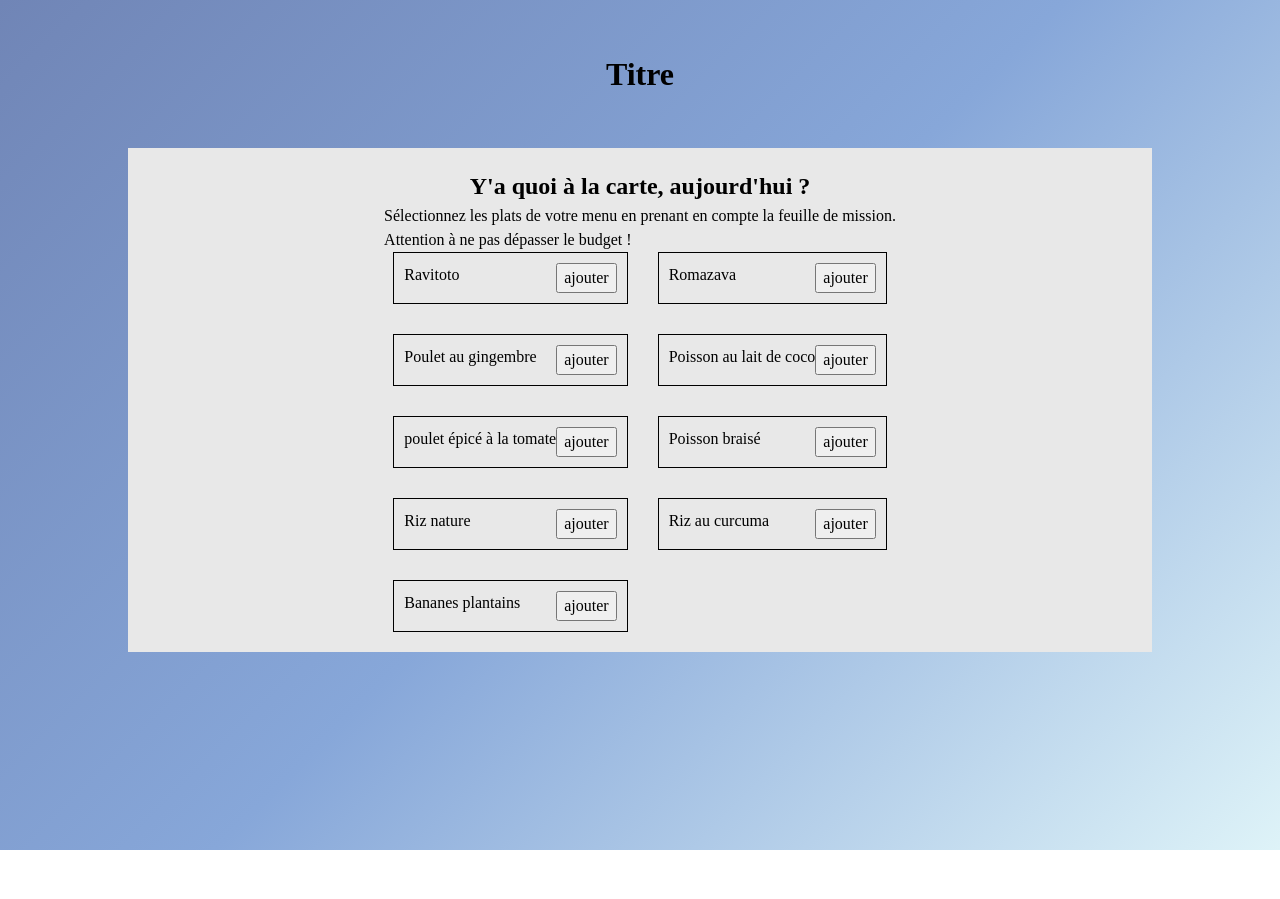
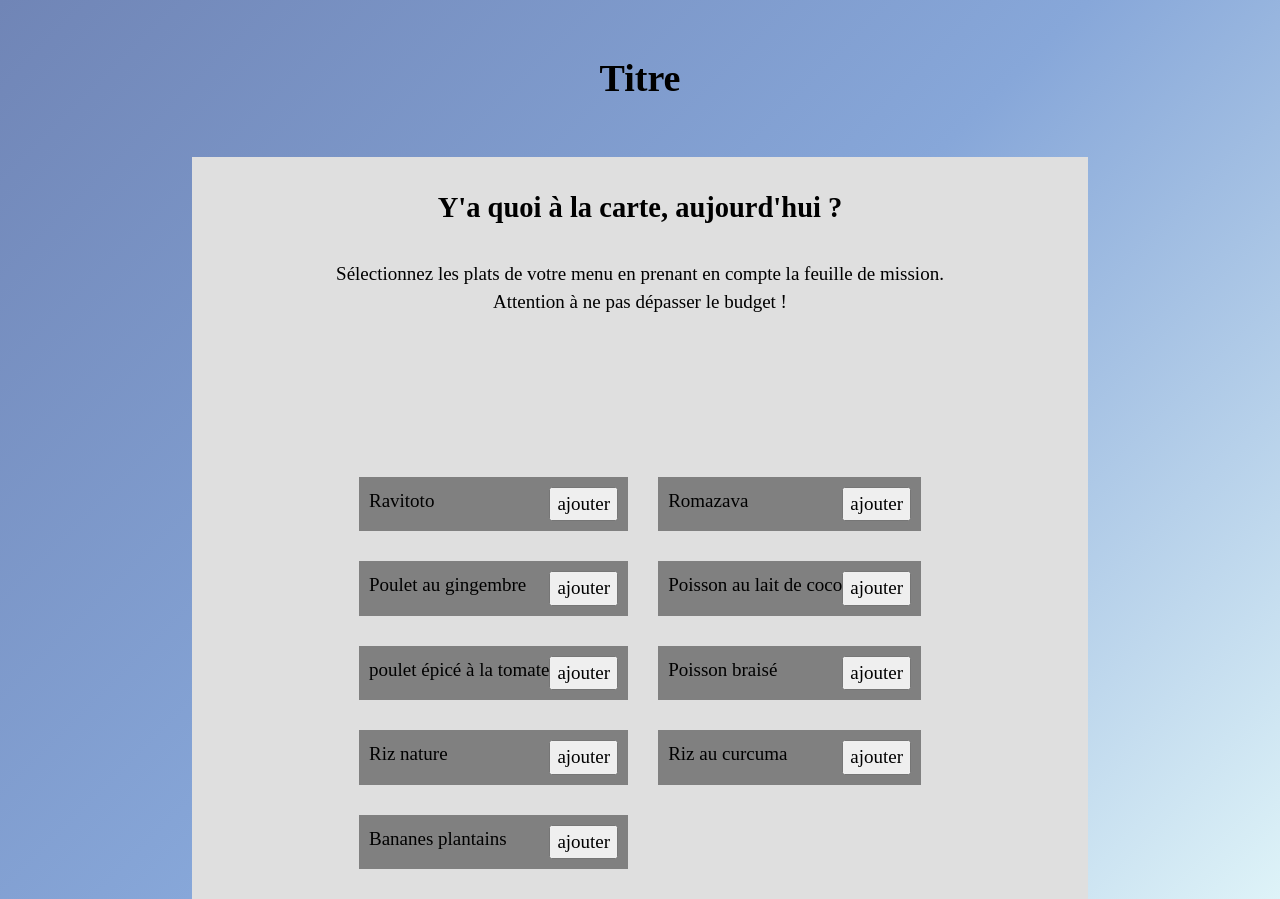
Before and after one commit to NatashaFinkel/food-truck-sim, a React (Vite) app: page / in a window 1280 px wide. Before the commit the page ends 850 px from the top, so only its background shows below. Built offline with nearby package versions, Linux system fonts and the light colour scheme.

Commit message:
Style : ajout et modification du css

```diff
--- a/src/style/components/_dashboard.scss
+++ b/src/style/components/_dashboard.scss
@@ -1,44 +1 @@
-@import "../utils/variables";
-
-.dashboard {
-  display: flex;
-  flex-direction: column;
-  align-items: $primary-symetry;
-  padding: 20px;
-  background-color: $secondary-color;
-  width: 80%;
-  justify-self: $primary-symetry;
-
-  .dashboard-header {
-    width: 100%;
-    text-align: $primary-symetry;
-    margin-bottom: 20px;
-  }
-
-  .dashboard-content {
-    display: flex;
-    flex-wrap: wrap;
-    justify-content: space-around;
-    width: 100%;
-
-    .dashboard-item {
-      border: 2px solid $primary-color;
-      padding: 15px;
-      margin: 10px;
-      flex: 1 1 30%;
-      box-shadow: 0 2px 4px rgba(0, 0, 0, 0.1);
-    }
-  }
-  .ingredients-list {
-    gap: 30px;
-    display: grid;
-    grid-template-columns: auto auto;
-  }
-
-  .ingredients-list-item {
-    display: flex;
-    border: 1px solid $primary-color;
-    justify-content: space-between;
-    padding: 10px;
-  }
-}
+@use "../utils/variables";
--- a/src/style/main.css
+++ b/src/style/main.css
@@ -52,19 +52,12 @@ select {
 
 body {
   background-image: linear-gradient(-225deg, #7085b6 0%, #87a7d9 50%, #def3f8 100%);
+  font-size: 19px;
 }
 
 header {
-  justify-items: center;
-  margin: 50px 0px;
-}
-
-body {
-  background-image: linear-gradient(-225deg, #7085b6 0%, #87a7d9 50%, #def3f8 100%);
-}
-
-header {
-  justify-items: center;
+  display: flex;
+  justify-content: center;
   margin: 50px 0px;
 }
 
@@ -72,39 +65,40 @@ header {
   display: flex;
   flex-direction: column;
   align-items: center;
-  padding: 20px;
-  background-color: rgb(232, 232, 232);
-  width: 80%;
+  width: 70%;
   justify-self: center;
+  gap: 30px;
+  text-align: center;
+  padding: 30px 0px;
+  background-color: rgb(223, 223, 223);
 }
-.dashboard .dashboard-header {
-  width: 100%;
-  text-align: center;
-  margin-bottom: 20px;
-}
-.dashboard .dashboard-content {
+
+#menu-container {
   display: flex;
   flex-wrap: wrap;
-  justify-content: space-around;
+  gap: 20px 3%;
+  min-height: 100px;
   width: 100%;
+  padding: 0px 100px;
 }
-.dashboard .dashboard-content .dashboard-item {
-  border: 2px solid #000000;
-  padding: 15px;
-  margin: 10px;
-  flex: 1 1 30%;
-  box-shadow: 0 2px 4px rgba(0, 0, 0, 0.1);
+
+.menu-item {
+  padding: 5px 15px;
+  background-color: whitesmoke;
+  height: fit-content;
 }
-.dashboard .ingredients-list {
+
+.ingredients-list {
   gap: 30px;
   display: grid;
   grid-template-columns: auto auto;
 }
-.dashboard .ingredients-list-item {
+
+.ingredients-list-item {
   display: flex;
-  border: 1px solid #000000;
   justify-content: space-between;
   padding: 10px;
+  background-color: grey;
 }
 
 /*# sourceMappingURL=main.css.map */
--- a/src/style/utils/_variables.scss
+++ b/src/style/utils/_variables.scss
@@ -1,7 +1,6 @@
 $primary-color: #000000;
-$secondary-color: rgb(232, 232, 232);
-
-$primary-symetry: center;
+$secondary-color: #e8e8e8;
+$primary-symmetry: center;
 
 body {
   background-image: linear-gradient(
@@ -10,9 +9,52 @@ body {
     #87a7d9 50%,
     #def3f8 100%
   );
+  font-size: 19px;
 }
 
 header {
-  justify-items: $primary-symetry;
+  display: flex;
+  justify-content: $primary-symmetry;
   margin: 50px 0px;
 }
+
+
+.dashboard {
+  display: flex;
+  flex-direction: column;
+  align-items: center;
+  width: 70%;
+  justify-self: center;
+  gap: 30px;
+  text-align: center;
+  padding: 30px 0px;
+  background-color: rgb(223, 223, 223);
+}
+
+#menu-container {
+  display: flex;
+  flex-wrap: wrap;
+  gap: 20px 3%;
+  min-height: 100px;
+  width: 100%;
+  padding: 0px 100px;
+}
+
+.menu-item {
+  padding: 5px 15px;
+  background-color: whitesmoke;
+  height: fit-content;
+}
+
+.ingredients-list {
+  gap: 30px;
+  display: grid;
+  grid-template-columns: auto auto;
+}
+
+.ingredients-list-item {
+  display: flex;
+  justify-content: space-between;
+  padding: 10px;
+  background-color: grey;
+}
```
Also changed, not shown: 1 other file (tests, documents, lock files or other folders).
